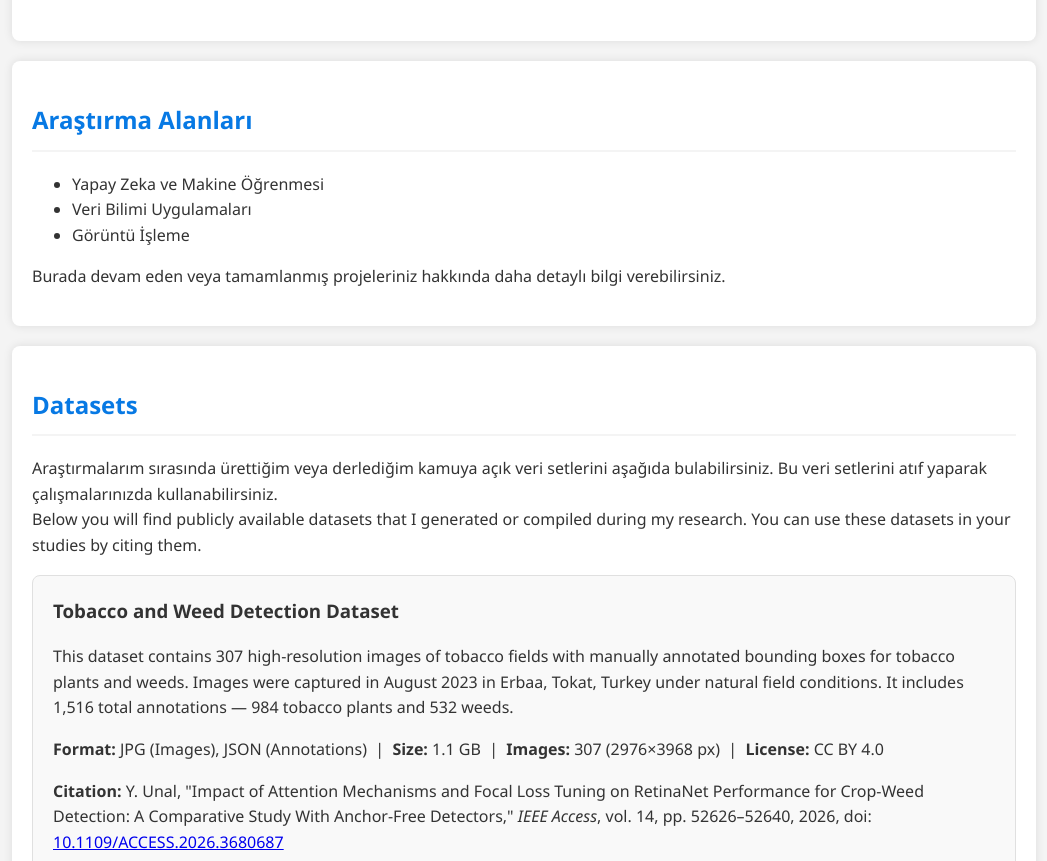
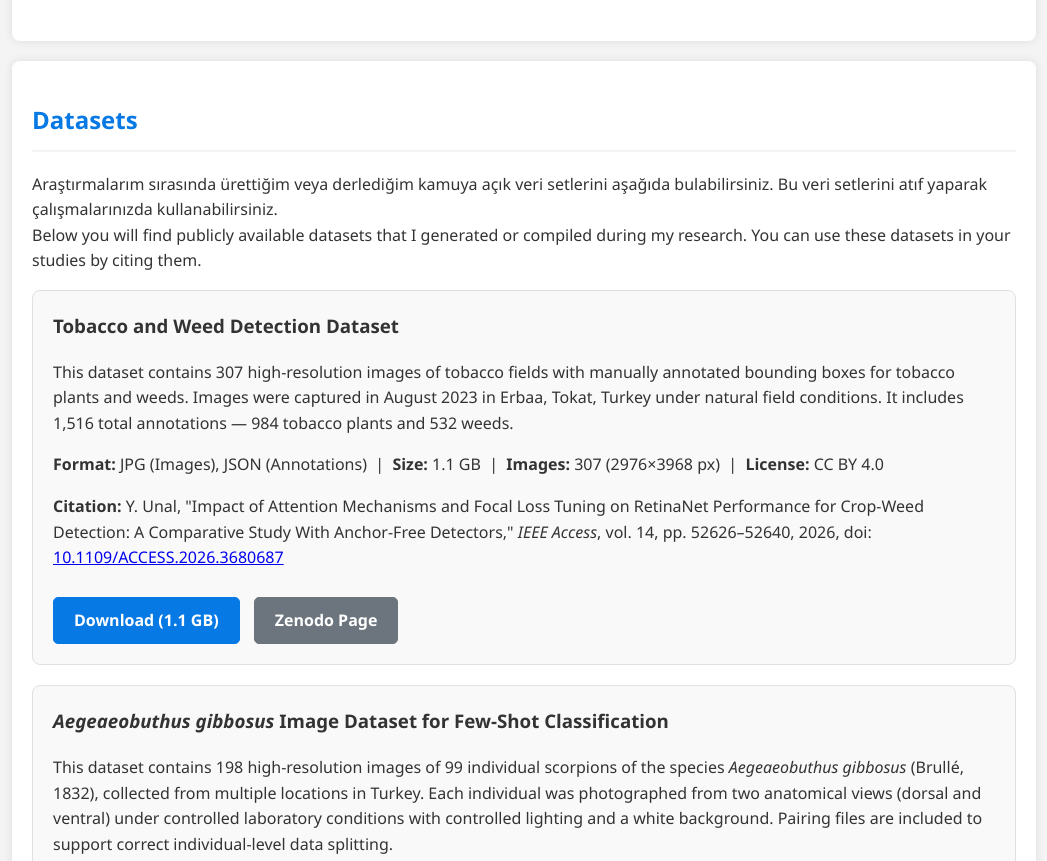
Before and after one commit to yavuz-unal/yavuz-unal.github.io, a plain HTML site: page index.html in a window 1280 px wide. Shown: the part 2378-3239 px from the top of the page, without its empty margins (116-1163 px from the left). Drawn offline with Linux system fonts and the light colour scheme.

Commit message:
Update index.html

```diff
--- a/index.html
+++ b/index.html
@@ -600,18 +600,7 @@
             font-size:0.92rem;white-space:nowrap;">Etkinliklere Git →</a>
 </div>
                    </section>
-        <!-- ARAŞTIRMA BÖLÜMÜ -->
-        <section id="arastirma">
-            <h2>Araştırma Alanları</h2>
-            <ul>
-                <li>Yapay Zeka ve Makine Öğrenmesi</li>
-                <li>Veri Bilimi Uygulamaları</li>
-                <li>Görüntü İşleme</li>
-            </ul>
-            <p>
-                Burada devam eden veya tamamlanmış projeleriniz hakkında daha detaylı bilgi verebilirsiniz.
-            </p>
-        </section>
+
 
         <!-- DATASETS BÖLÜMÜ -->
         <section id="datasets">
```
